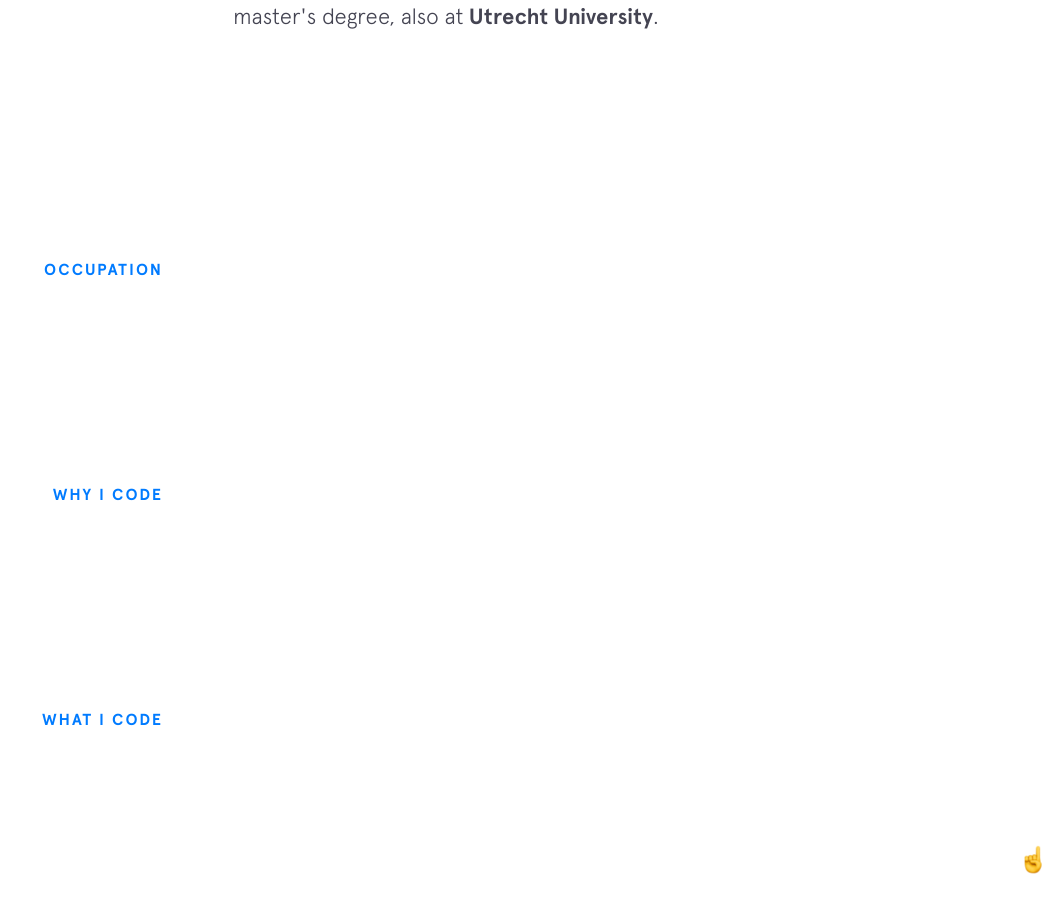
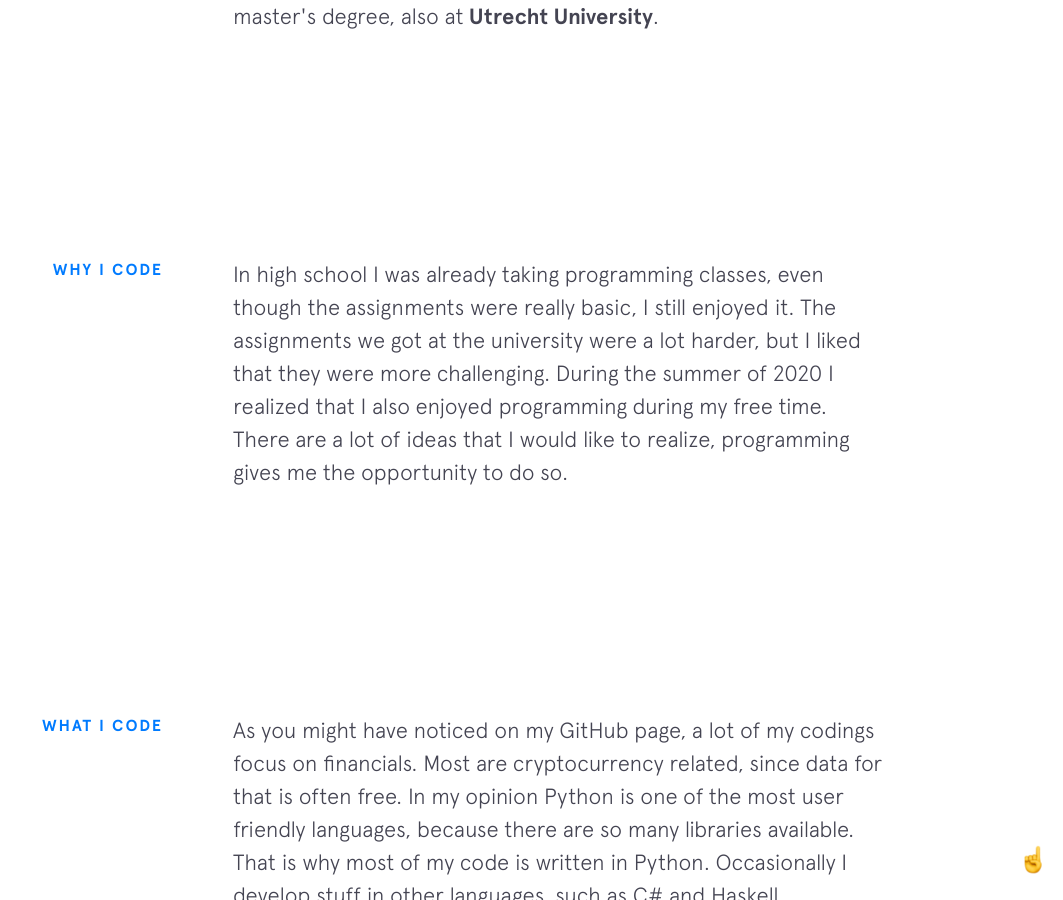
Before and after one commit to StephanAkkerman/StephanAkkerman.github.io, a Jekyll site: the page built from index.html, in a window 1280 px wide and 900 px high, scrolled down 1630 px. Shown: the whole window, without its empty margins (217-1280 px from the left). Built offline with Jekyll 4.4.1, drawn with Linux system fonts in a browser that asks for light colours; nearby versions of some CDN libraries; some of the changed text lies outside the part shown.

Commit message:
Finished background

```diff
--- a/_includes/background.html
+++ b/_includes/background.html
@@ -28,19 +28,14 @@
     </p>
 </section>
 
-<section class="section occupation">
-  <div class="section__title">Occupation</div>
-  <div class="section__content">
-    <p style="font-size: 22px;">
-
-    </p>
-</section>
-
 <section class="section why i code">
   <div class="section__title">Why I Code</div>
   <div class="section__content">
     <p style="font-size: 22px;">
-
+      In high school I was already taking programming classes, even though the assignments were really basic, I still enjoyed it.
+      The assignments we got at the university were a lot harder, but I liked that they were more challenging.
+      During the summer of 2020 I realized that I also enjoyed programming during my free time.
+      There are a lot of ideas that I would like to realize, programming gives me the opportunity to do so.
     </p>
 </section>
 
@@ -48,7 +43,11 @@
   <div class="section__title">What I Code</div>
   <div class="section__content">
     <p style="font-size: 22px;">
-
+      As you might have noticed on my GitHub page, a lot of my codings focus on financials.
+      Most are cryptocurrency related, since data for that is often free.
+      In my opinion Python is one of the most user friendly languages, because there are so many libraries available.
+      That is why most of my code is written in Python.
+      Occasionally I develop stuff in other languages, such as C# and Haskell.
     </p>
 </section>
 
@@ -56,7 +55,8 @@
   <div class="section__title">Interests</div>
   <div class="section__content">
     <p style="font-size: 22px;">
-
+      Other than coding, I love playing electric guitar and bass, hanging out with my friends, reading books, snowboarding, and watching TV.
+      My favorite shows include WestWorld, Your Lie In April and The Boys.
     </p>
 </section>
 
```
